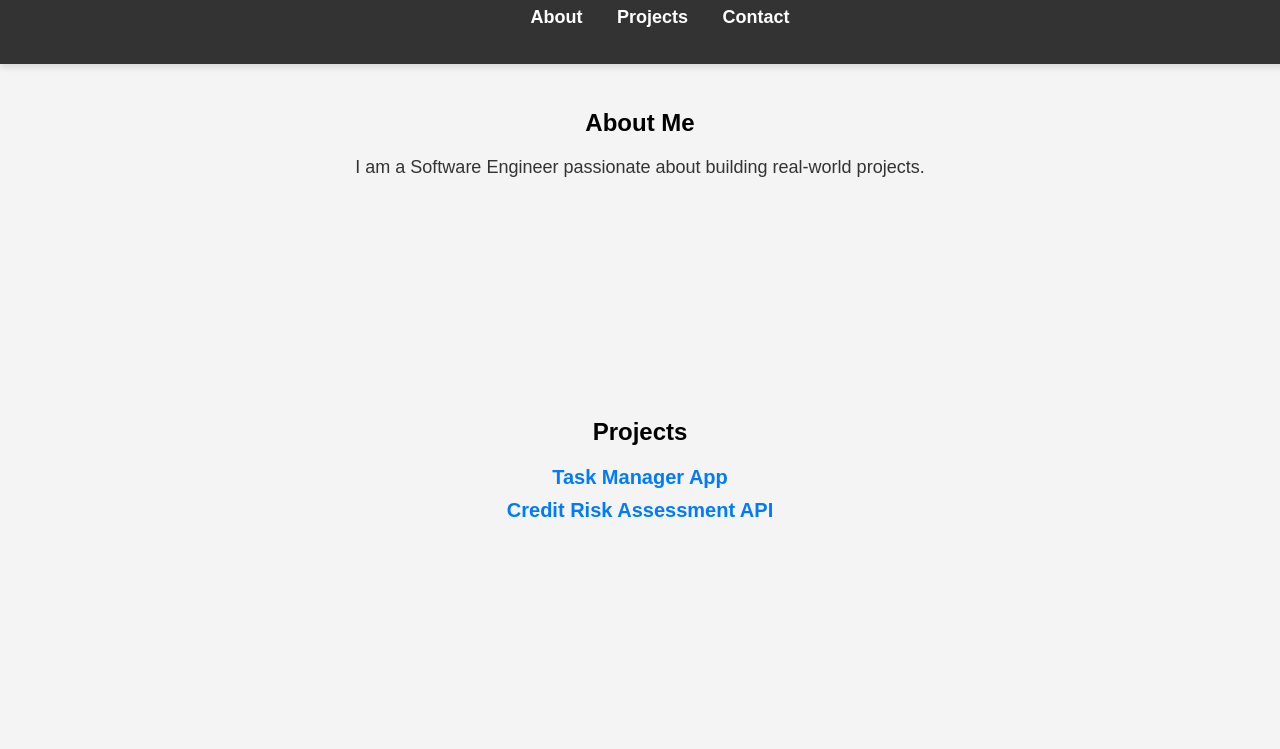
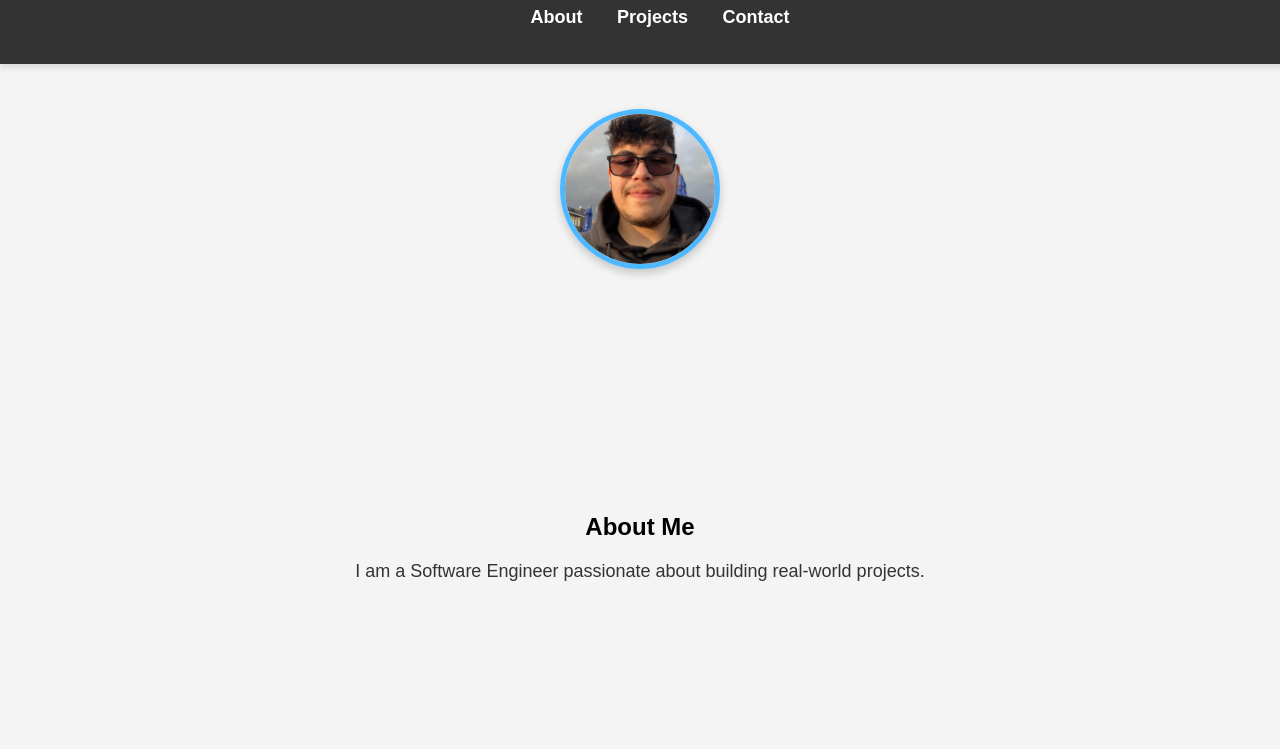
Before and after one commit to Hani-1234/Hani_Portfolio, a plain HTML site: page index.html in a window 1280 px wide. Shown: the part 51-800 px from the top of the page. Drawn offline with Linux system fonts and the light colour scheme.

Commit message:
Added profile picture

```diff
--- a/index.html
+++ b/index.html
@@ -17,6 +17,10 @@
         </ul>
       </nav>
     </header>
+
+    <section id="profile">
+      <img src="profile.jpg" alt="Hani Amor" />
+    </section>
 
     <section id="about">
       <h2>About Me</h2>
--- a/styles.css
+++ b/styles.css
@@ -106,3 +106,17 @@ html {
 .dark-mode a {
     color: #4db8ff;
 }
+/* Profile Picture */
+#profile {
+    text-align: center;
+    margin-top: 80px;
+}
+
+#profile img {
+    width: 150px;
+    height: 150px;
+    border-radius: 50%;
+    border: 5px solid #4db8ff;
+    object-fit: cover;
+    box-shadow: 0px 4px 10px rgba(0, 0, 0, 0.2);
+}
```
Also changed, not shown: Profile.jpg (added).
